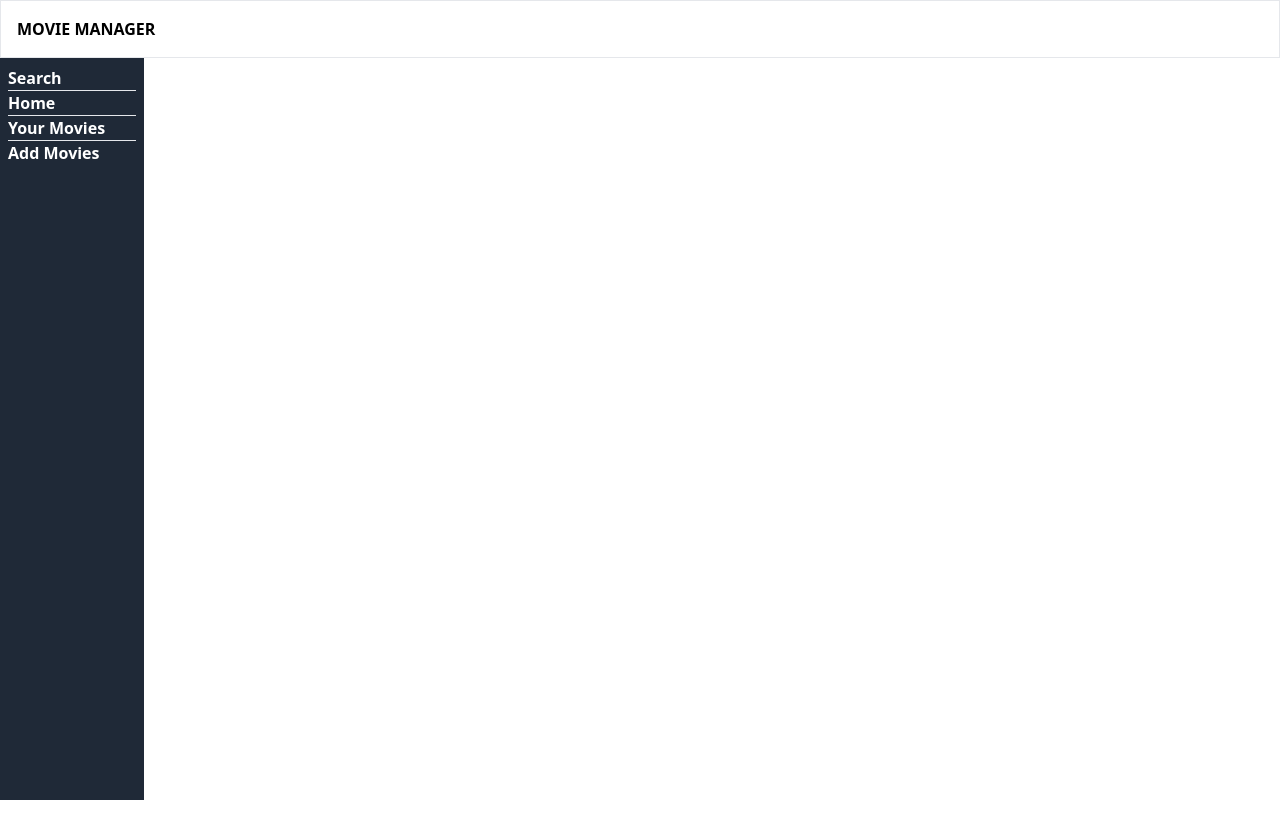
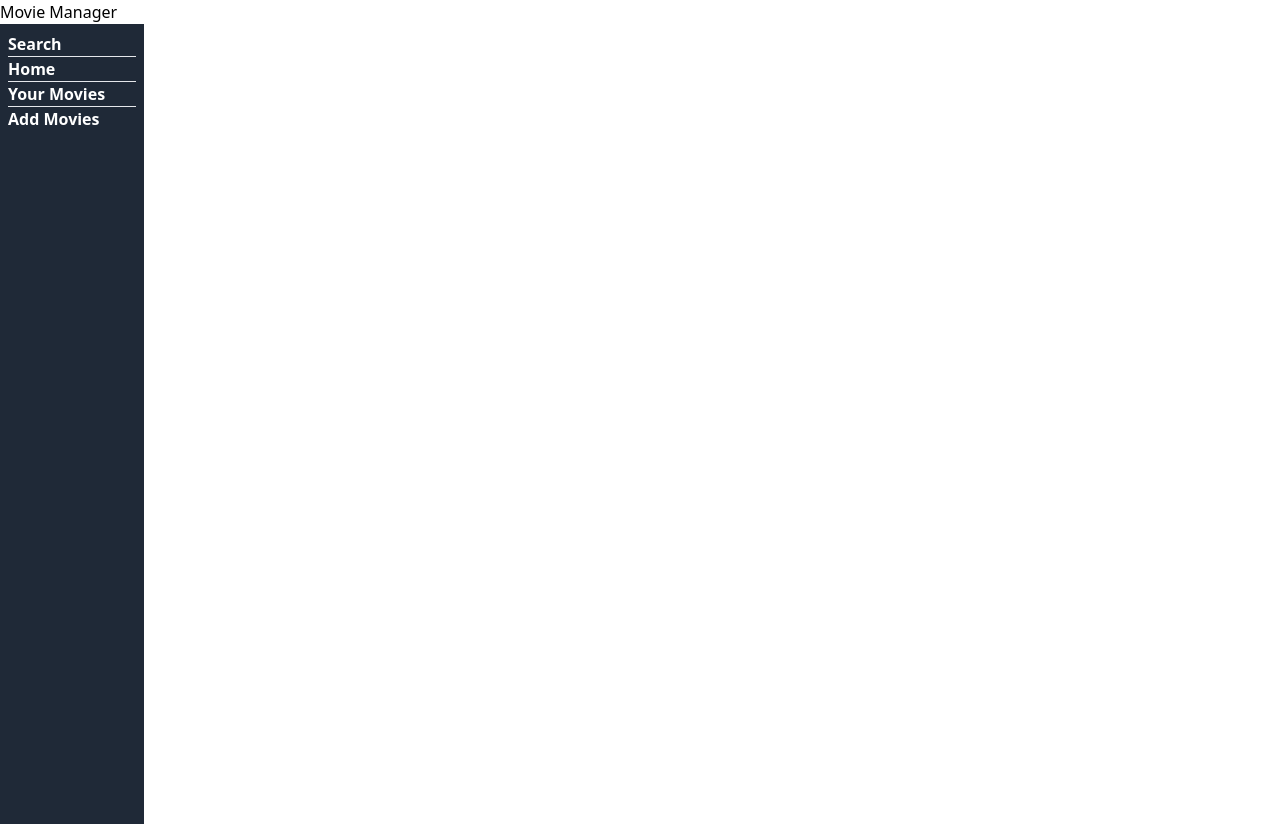
Before and after one commit to BustedElbow/IT6, a PHP site: page / in a window 1280 px wide. Before the commit the page ends 800 px from the top, so only its background shows below. Run offline with PHP 8.4, Linux system fonts and the light colour scheme.

Commit message:
Minor edit to divs

```diff
--- a/public/index.html
+++ b/public/index.html
@@ -1,6 +1,5 @@
 <!DOCTYPE html>
 <html lang="en">
-
 <head>
   <meta charset="UTF-8">
   <meta name="viewport" content="width=device-width, initial-scale=1.0">
@@ -8,29 +7,10 @@
   <link rel="stylesheet" href="style.css">
   <link rel="stylesheet" href="AddMovies.html">
 </head>
-
-<body>
-  <!--
-  <div class="p-2 w-36 h-screen bg-gray-800 text-white fixed divide-y">
-    <div>Search</div>
-    <div>Home</div>
-    <div>Your Movies</div>
-    <div>Add</div>
-  </div>
-</!-->
-
-  <div> <!-- content wrapper -->
-    <div>
-      <nav>
-        <div>
-          <h1 class="font-bold uppercase p-4 border">
-            <a href="/">Movie Manager</a>
-          </h1>
-        </div>
-
-    </div>
-
-    <ul class="text-white fixed font-semibold p-2 w-36 h-screen bg-gray-800 divide-y">
+<body class="flex">
+  <nav>
+   <span>Movie Manager</span>
+    <ul class="text-white font-semibold p-2 w-36 h-screen bg-gray-800 divide-y">
       <li class="">
         <a href="#">
           <span>Search</span>
@@ -52,29 +32,9 @@
         </a>
       </li>
     </ul>
-    </nav>
-  </div><!--end nav-->
-  <div>
-    <main>
-      <a href="#">Log In</a>
-      <a href="#">Sign Up</a>
-      <!--<button class="border-l-pink-50">Add Movies</button>
+  </nav>
+  <main>
 
-      <header>
-        <h2>#</h2>
-        <h3>#</h3>
-      </header>
-
-      <div>
-        <h4>#</h4>
-
-      </div>
-      <!--card go here-->
-      <div>
-
-      </div>
-    </main>
-  </div>
+  </main>
 </body>
-
 </html>
--- a/public/style.css
+++ b/public/style.css
@@ -558,6 +558,10 @@ video {
   position: fixed;
 }
 
+.flex {
+  display: flex;
+}
+
 .table {
   display: table;
 }
@@ -584,16 +588,6 @@ video {
   border-width: 1px;
 }
 
-.border-black {
-  --tw-border-opacity: 1;
-  border-color: rgb(0 0 0 / var(--tw-border-opacity));
-}
-
-.border-l-pink-50 {
-  --tw-border-opacity: 1;
-  border-left-color: rgb(253 242 248 / var(--tw-border-opacity));
-}
-
 .bg-gray-800 {
   --tw-bg-opacity: 1;
   background-color: rgb(31 41 55 / var(--tw-bg-opacity));
@@ -605,16 +599,6 @@ video {
 
 .p-4 {
   padding: 1rem;
-}
-
-.py-0 {
-  padding-top: 0px;
-  padding-bottom: 0px;
-}
-
-.text-6xl {
-  font-size: 3.75rem;
-  line-height: 1;
 }
 
 .font-bold {
@@ -633,8 +617,3 @@ video {
   --tw-text-opacity: 1;
   color: rgb(255 255 255 / var(--tw-text-opacity));
 }
-
-.text-gray-700 {
-  --tw-text-opacity: 1;
-  color: rgb(55 65 81 / var(--tw-text-opacity));
-}
```
